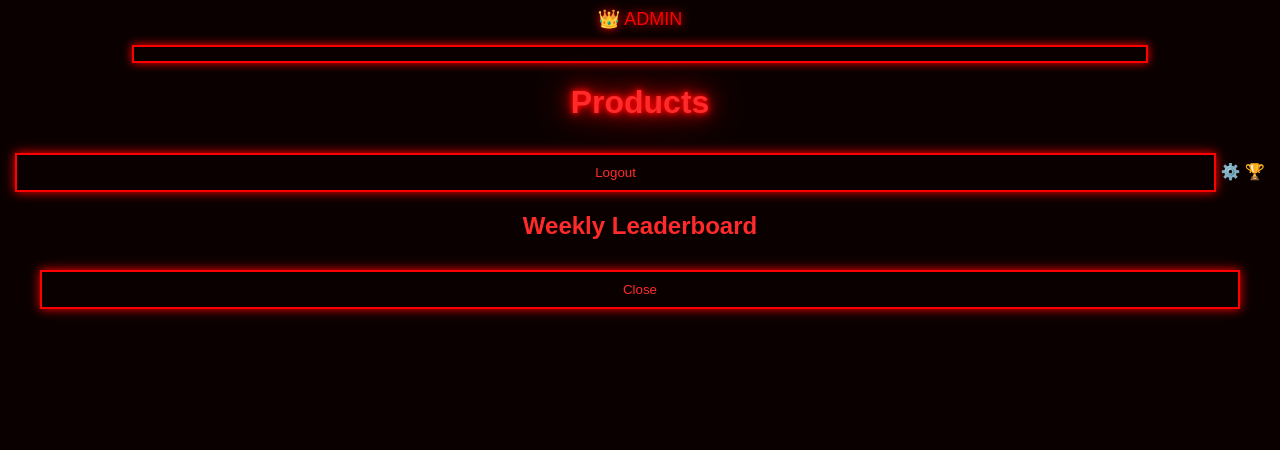
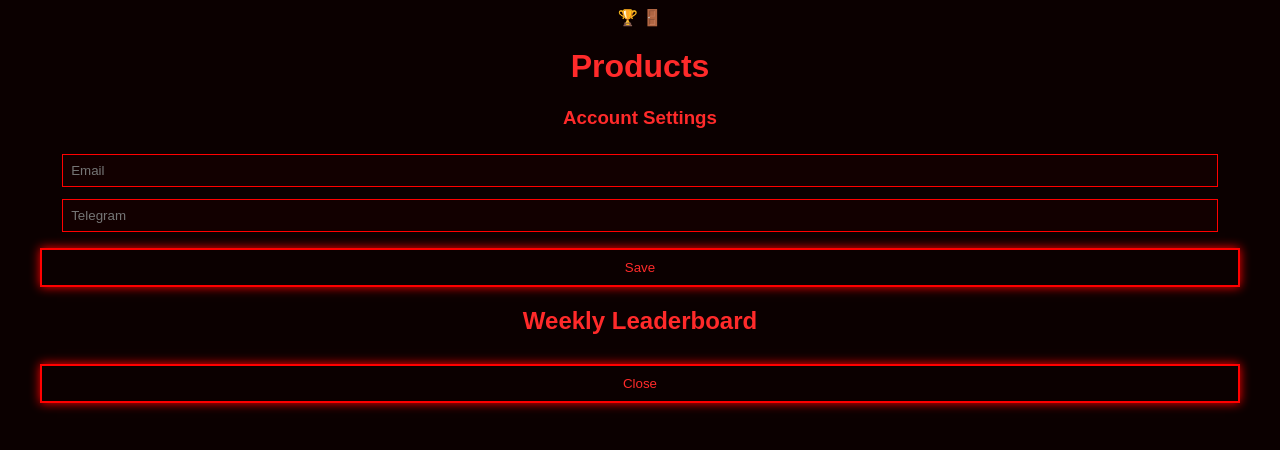
Before and after one commit to v1leshop/v1leshop, a plain HTML site: page products.html in a window 1280 px wide. Drawn offline with Linux system fonts and the light colour scheme; sample sign-in values are in the browser's storage.

Commit message:
Update products.html

```diff
--- a/products.html
+++ b/products.html
@@ -1,31 +1,41 @@
 <!DOCTYPE html>
-<html lang="en">
+<html>
 <head>
-<meta charset="UTF-8">
-<meta name="viewport" content="width=device-width, initial-scale=1.0">
-<title>v1leshop - Products</title>
-<link rel="stylesheet" href="style.css">
+  <title>Products</title>
+  <link rel="stylesheet" href="style.css">
 </head>
 <body>
-<div id="userBadge"></div>
 
-<div class="xp-bar">
-  <div id="xpFill"></div>
+<div class="top-bar">
+  <div id="currentUserLabel"></div>
+  <div class="icons">
+    <span onclick="showLeaderboard()">🏆</span>
+    <span onclick="logout()">🚪</span>
+  </div>
 </div>
 
-  <div class="container">
-  <h1 class="neon-text">Products</h1>
-  <div id="userLevel" class="level-display"></div>
-  <div id="productsList" class="products-grid"></div>
-  <button class="neon-btn" onclick="logout()">Logout</button>
-  <span id="adminIcon" class="admin-icon">⚙️</span>
-  <span id="leaderboardIcon" class="leaderboard-icon" onclick="showLeaderboard()">🏆</span>
-  <div id="leaderboardModal" class="modal">
+<h1 class="neon-title">Products</h1>
+<div id="userLevel"></div>
+
+<div id="productsList"></div>
+
+<!-- ACCOUNT SETTINGS -->
+<div class="account-box">
+  <h3>Account Settings</h3>
+  <input id="editEmail" placeholder="Email">
+  <input id="editTelegram" placeholder="Telegram">
+  <button class="neon-btn small" onclick="updateAccount()">Save</button>
+</div>
+
+<!-- LEADERBOARD -->
+<div id="leaderboardModal" class="modal">
+  <div class="modal-content">
     <h2>Weekly Leaderboard</h2>
     <ul id="leaderboardList"></ul>
-    <button onclick="closeLeaderboard()">Close</button>
+    <button class="neon-btn small" onclick="closeLeaderboard()">Close</button>
   </div>
 </div>
+
 <script src="script.js"></script>
 </body>
 </html>
```
